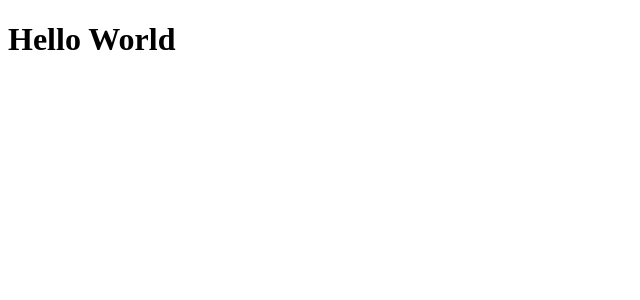
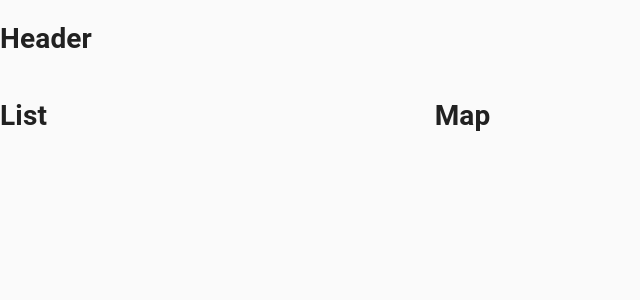
Before and after one commit to Netsujr/Renato_Travel_App, a React (Create React App) app: page / in a window 1280 px wide. Shown: the top 300 px of the page, without its empty margins (0-640 px from the left). Built offline with nearby package versions, Linux system fonts and the light colour scheme.

Commit message:
innitial layout done

```diff
--- a/src/App.js
+++ b/src/App.js
@@ -1,10 +1,23 @@
 import React from 'react';
+import { CssBaseline, Grid } from '@material-ui/core';
+import Header from './components/Header/Header';
+import List from './components/List/List';
+import Map from './components/Map/Map';
 
 const App = () => {
   return (
-    <div>
-      <h1>Hello World</h1>
-    </div>
+    <>  {/* jsx fragment */}
+      <CssBaseline />
+      <Header />
+      < Grid container spacing={3} style={{ width: '100' }}>
+        <Grid item xs={12} md={4}>
+          <List />
+        </Grid>
+        <Grid item xs={12} md={8}>
+          <Map />
+        </Grid>
+      </Grid>
+    </>
   );
 }
 
--- a/src/components/Header/Header.jsx
+++ b/src/components/Header/Header.jsx
@@ -0,0 +1,12 @@
+import React from 'react';
+import styled from 'styled-components';
+
+const Header = () => {
+  return (
+    <div>
+      <h1>Header</h1>
+    </div>
+  );
+};
+
+export default Header;
--- a/src/components/List/List.jsx
+++ b/src/components/List/List.jsx
@@ -0,0 +1,13 @@
+import React from 'react';
+import styled from 'styled-components';
+
+
+const List = () => {
+  return (
+    <div>
+      <h1>List</h1>
+    </div>
+  );
+};
+
+export default List;
--- a/src/components/Map/Map.jsx
+++ b/src/components/Map/Map.jsx
@@ -0,0 +1,13 @@
+import React from 'react';
+import styled from 'styled-components';
+
+
+const Map = () => {
+  return (
+    <div>
+      <h1>Map</h1>
+    </div>
+  );
+};
+
+export default Map;
```
Also changed, not shown: src/components/PlaceDetails/PlaceDetails.jsx (+13 -0 lines).
